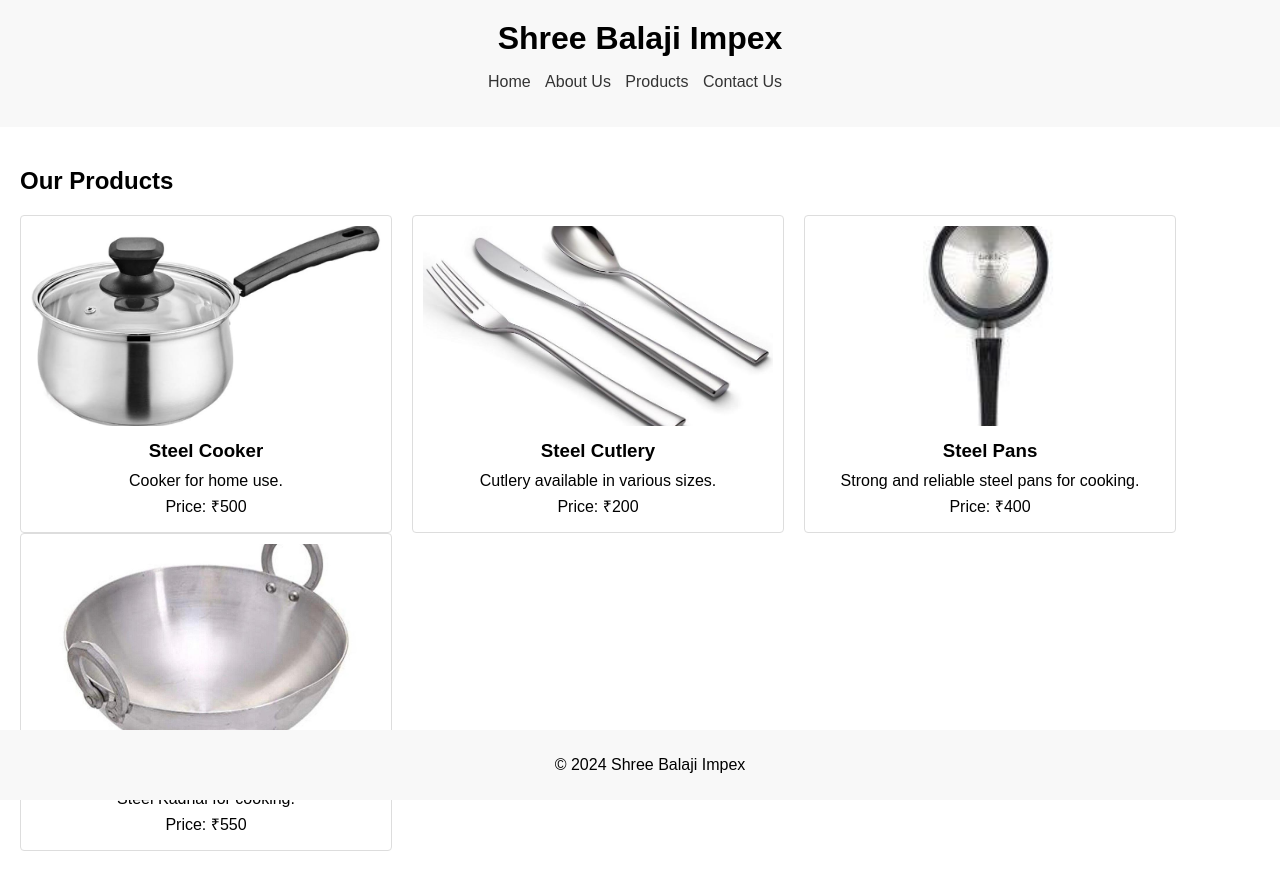
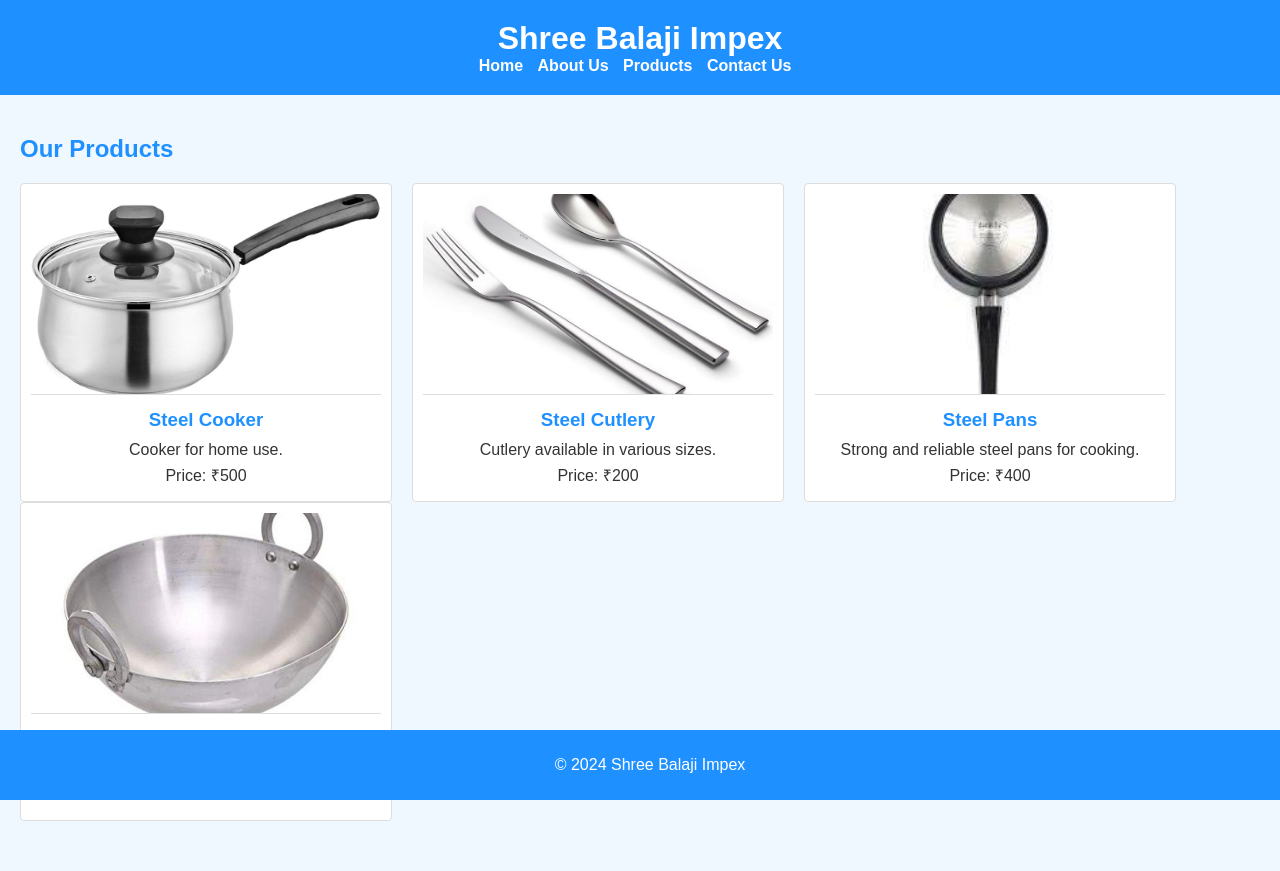
Before and after one commit to shefalimittal6/shreebalajiimpex.github.io, a plain HTML site: page products.html in a window 1280 px wide. After the commit the page ends 841 px from the top, so only its background shows below. Drawn offline with Linux system fonts and the light colour scheme.

Commit message:
Update styles.css

```diff
--- a/styles.css
+++ b/styles.css
@@ -2,10 +2,13 @@ body {
     font-family: Arial, sans-serif;
     margin: 0;
     padding: 0;
+    background-color: #f0f8ff; /* Light blue background */
+    color: #333; /* Dark gray text color */
 }
 
 header {
-    background-color: #f8f8f8;
+    background-color: #1e90ff; /* Dodger blue background */
+    color: white; /* White text color */
     padding: 20px;
     text-align: center;
 }
@@ -17,6 +20,7 @@ header h1 {
 nav ul {
     list-style-type: none;
     padding: 0;
+    margin: 0;
 }
 
 nav ul li {
@@ -26,11 +30,16 @@ nav ul li {
 
 nav ul li a {
     text-decoration: none;
-    color: #333;
+    color: white; /* White text color */
+    font-weight: bold;
 }
 
 main {
     padding: 20px;
+}
+
+h2 {
+    color: #1e90ff; /* Dodger blue color */
 }
 
 .product-list {
@@ -46,16 +55,19 @@ main {
     width: 30%;
     box-sizing: border-box;
     text-align: center;
+    background-color: white; /* White background for products */
 }
 
 .product img {
     width: 100%;
     height: 200px;
     object-fit: cover;
+    border-bottom: 1px solid #ddd; /* Border between image and product details */
 }
 
 .product h3 {
     margin: 10px 0;
+    color: #1e90ff; /* Dodger blue color */
 }
 
 .product p {
@@ -64,11 +76,12 @@ main {
 
 .product .price {
     font-weight: bold;
-    color: #000;
+    color: #ff4500; /* Orange red color for price */
 }
 
 footer {
-    background-color: #f8f8f8;
+    background-color: #1e90ff; /* Dodger blue background */
+    color: white; /* White text color */
     text-align: center;
     padding: 10px;
     position: fixed;
```
